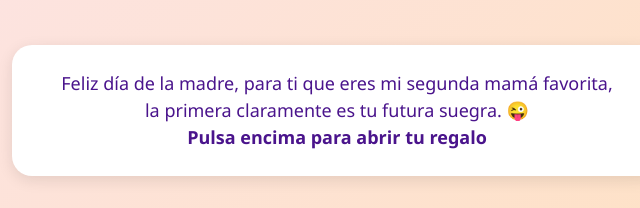
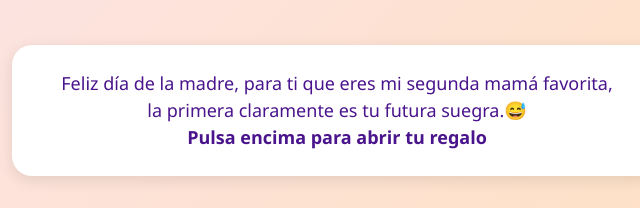
Before and after one commit to JuanseCP/RegaloEspecial, a plain HTML site: page index.html in a window 1280 px wide. Shown: the part 157-365 px from the top of the page, 303-943 px from the left. Drawn offline with Linux system fonts and the light colour scheme.

Commit message:
Update index.html

```diff
--- a/index.html
+++ b/index.html
@@ -148,7 +148,7 @@
     <div id="initial-section">
       <div class="card">
         <p>Feliz día de la madre, para ti que eres mi segunda mamá favorita,<br>
-        la primera claramente es tu futura suegra. 😜</p>
+        la primera claramente es tu futura suegra.😅</p>
         <p><strong>Pulsa encima para abrir tu regalo</strong></p>
       </div>
       <img id="gift" src="img/Regalo.png" alt="Regalo" title="Haz clic para abrir">
```
